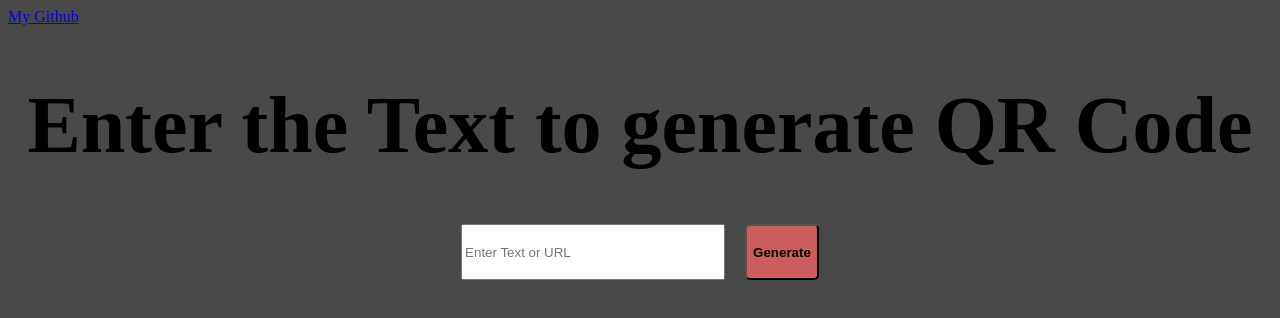
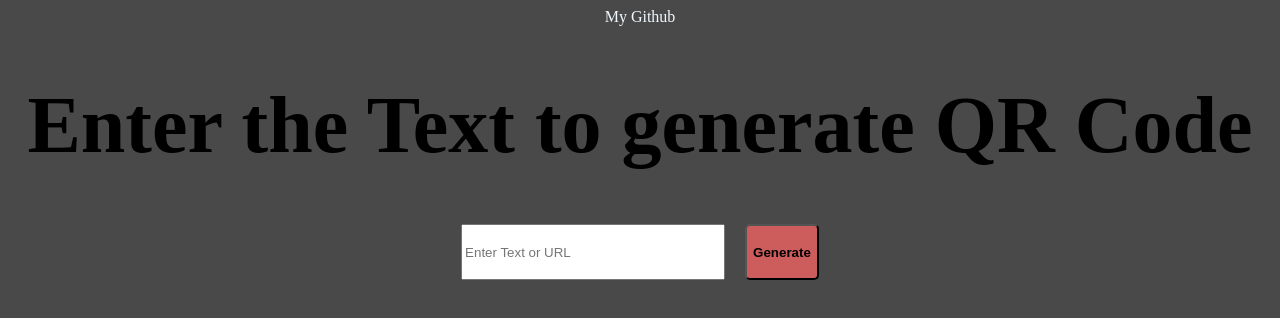
Before and after one commit to SudhanshuDTU/QR_generator, a plain HTML site: page index.html in a window 1280 px wide. Drawn offline with Linux system fonts and the light colour scheme.

Commit message:
Update style.css

```diff
--- a/style.css
+++ b/style.css
@@ -1,6 +1,13 @@
 body{
     background: #494949;
 }
+a{
+    color: aliceblue;
+    text-decoration-line: none;
+    display: flex;
+    justify-content: center;
+    align-items: start;
+  }
 h1 {
     display: flex;
     justify-content: center;
```
